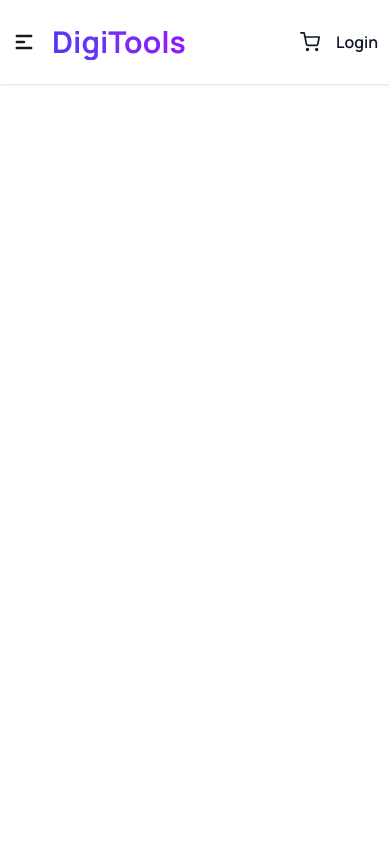
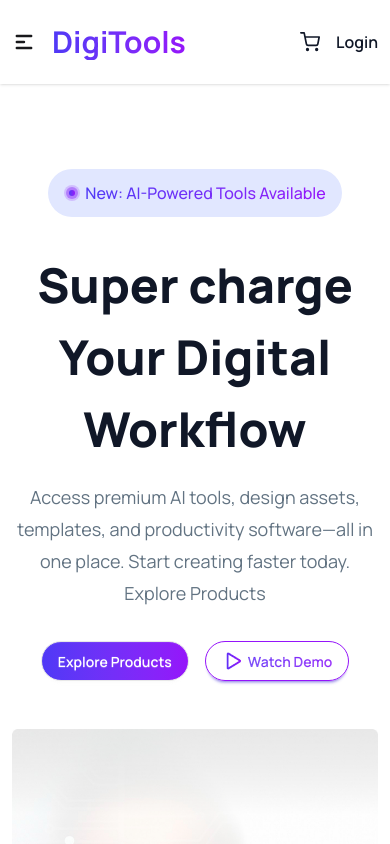
Before and after one commit to sumon-ahmed-ss-550/Assignment-6, a React (Vite) app: page / in a window 390 px wide. Shown: the top 844 px of the page. Built offline with nearby package versions, Linux system fonts and the light colour scheme.

Commit message:
Add banner component

```diff
--- a/src/App.jsx
+++ b/src/App.jsx
@@ -1,10 +1,12 @@
 import "./App.css";
+import Banner from "./components/banner/Banner";
 import Navbar from "./components/navbar/Navbar";
 
 function App() {
   return (
     <>
       <Navbar></Navbar>
+      <Banner></Banner>
     </>
   );
 }
--- /dev/null
+++ b/src/components/banner/Banner.jsx
@@ -0,0 +1,49 @@
+import React from "react";
+import btnImg from "../../assets/play.png";
+import bannerImg from "../../assets/banner.png";
+
+const Banner = () => {
+  return (
+    <section className="container">
+      <div className="container-img-area py-21.25 flex justify-between items-center gap-6">
+        <div className="content-area">
+          <div className="flex items-center gap-1.25 bg-[#E1E7FF] py-3 px-4 rounded-full max-w-73.5">
+            <div className="w-4 h-4 bg-[#d0befe] rounded-full flex justify-center items-center">
+              <div className="w-3 h-3 bg-[#b27dfc] rounded-full flex justify-center items-center">
+                <div className="w-1.5 h-1.5 bg-linear-to-r from-[#4F39F6] to-[#9514FA] rounded-full"></div>
+              </div>
+            </div>
+            <div>
+              <p className="font-medium text-base bg-linear-to-r from-[#4F39F6] to-[#9514FA] bg-clip-text text-transparent">
+                New: AI-Powered Tools Available
+              </p>
+            </div>
+          </div>
+          <div className="highlight my-8 max-w-160 space-y-4">
+            <h1 className="font-extrabold text-[48px] sm:text-7xl leading-18 text-[#101727]">
+              Super charge Your Digital Workflow
+            </h1>
+            <p className="font-normal text-lg leading-8 text-[#627382]">
+              Access premium AI tools, design assets, templates, and
+              productivity software—all in one place. Start creating faster
+              today. Explore Products
+            </p>
+          </div>
+          <div className="flex items-center gap-4">
+            <button className="btn bg-linear-to-r from-[#4F39F6] to-[#9514FA] rounded-full text-white p-4">
+              Explore Products
+            </button>
+            <button className="btn border border-[#9514FA] bg-linear-to-r from-[#4F39F6] to-[#9514FA] bg-clip-text text-transparent bg-transparent btn-primary rounded-full p-4">
+              <img className="" src={btnImg} alt="" /> Watch Demo
+            </button>
+          </div>
+        </div>
+        <div className="img-area">
+          <img src={bannerImg} alt="" />
+        </div>
+      </div>
+    </section>
+  );
+};
+
+export default Banner;
--- a/src/components/navbar/Navbar.jsx
+++ b/src/components/navbar/Navbar.jsx
@@ -9,7 +9,7 @@ const Navbar = () => {
     <nav className="shadow-sm py-6">
       <div className="container flex justify-between items-center">
         <div className="nav-start">
-          <div className="flex items-center gap-2">
+          <div className="flex items-center gap-2 lg:gap-0">
             <div onClick={() => setToggle(!toggle)}>
               {toggle ? (
                 <IoClose className="text-2xl lg:hidden cursor-pointer"></IoClose>
--- a/src/index.css
+++ b/src/index.css
@@ -19,3 +19,20 @@ body {
   margin: 0 auto;
   padding: 0 12px;
 }
+
+@media only screen and (max-width: 895px) {
+  .container-img-area {
+    flex-direction: column;
+  }
+  .content-area {
+    display: flex;
+    flex-direction: column;
+    align-items: center;
+  }
+  .highlight {
+    text-align: center;
+  }
+  .img-area {
+    margin-top: 24px;
+  }
+}
```
